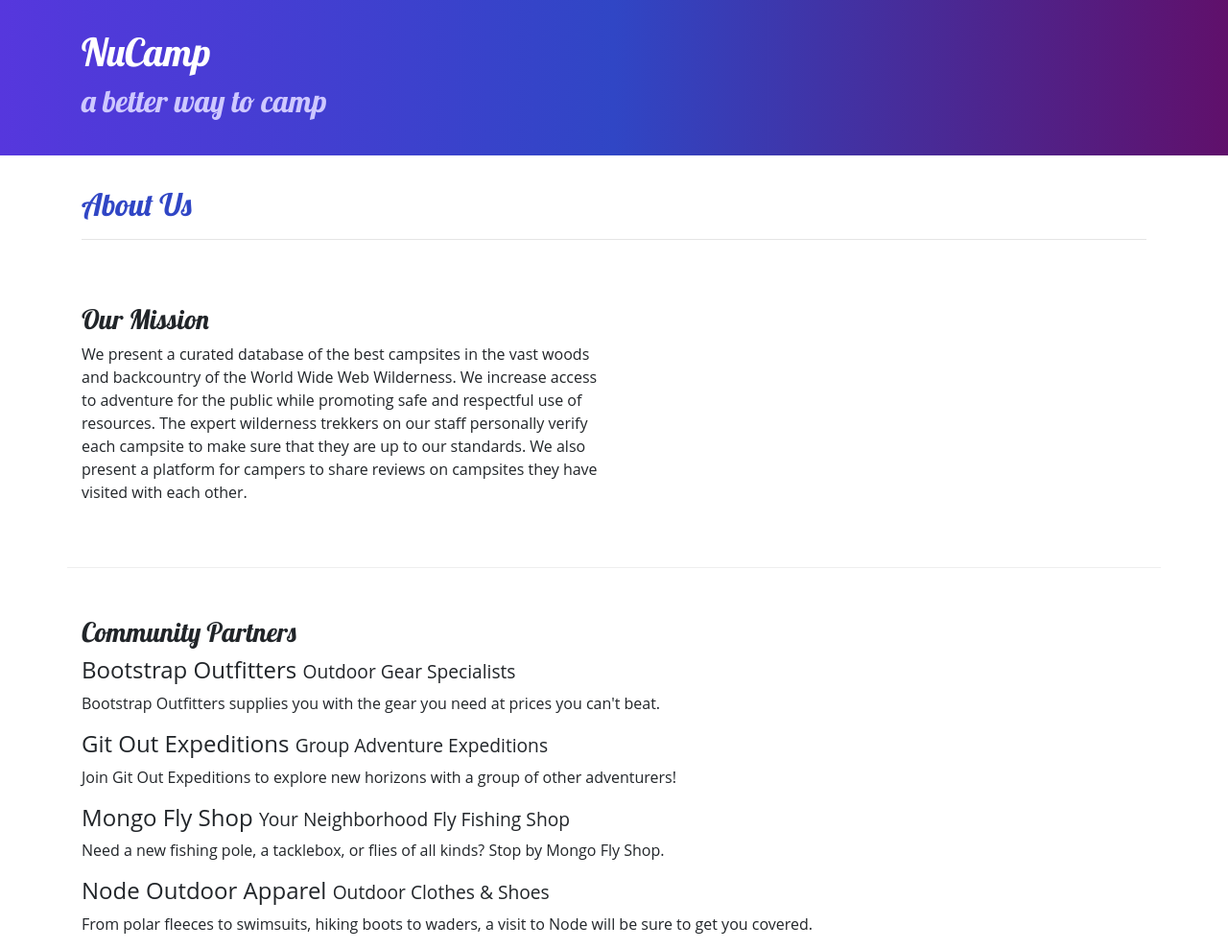
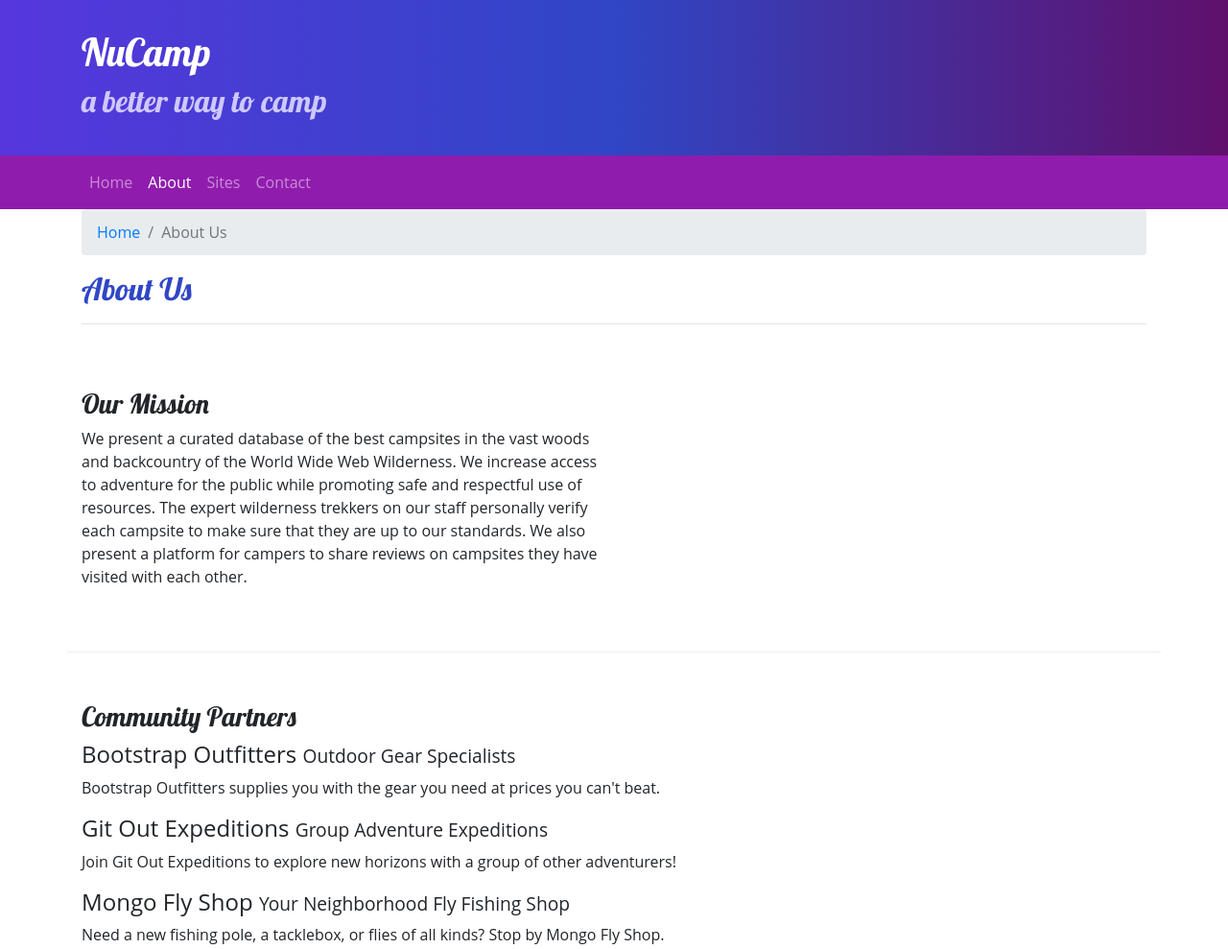
Before and after one commit to benjamindaniels21/nucampsite1, a website: page aboutus.html in a window 1280 px wide. Shown: the top 989 px of the page at 96% size. Drawn offline with nearby package versions, Linux system fonts and the light colour scheme.

Commit message:
"week 2 updates to index and aboutus"

```diff
--- a/aboutus.html
+++ b/aboutus.html
@@ -9,7 +9,7 @@
  <link rel="preconnect" href="https://fonts.googleapis.com">
  <link rel="preconnect" href="https://fonts.gstatic.com" crossorigin>
  <link href="https://fonts.googleapis.com/css2?family=Lobster&display=swap" rel="stylesheet">
-
+ <link rel="stylesheet" href="node_modules/font-awesome/css/font-awesome.min.css" />
  <link rel="stylesheet" href="node_modules/bootstrap/dist/css/bootstrap.min.css" />
  <link rel="stylesheet" href="./css/styles.css">
     <title>NuCamp: A Better Way To Camp</title>
@@ -24,13 +24,31 @@
                     <h1>NuCamp</h1>
                     <h2>a better way to camp</h2>
                 </div>
-            </div>
+            </d v>
         </div>
     </header>
 
+    <nav class="navbar navbar-expand-sm navbar-dark sticky-top">
+        <div class="container">
+             <button class="navbar-toggler ml-auto" type="button" data-toggle="collapse" data-target="#nucampNavbar"><span class="navbar-toggler-icon"></span></button>
+             <div class="collapse navbar-collapse" id="nucampNavbar">
+                 <ul class="navbar-nav">
+                     <li class="nav-item"><a class="nav-link" href= "index.html">Home</a></li>
+                     <li class="nav-item active"><a class="nav-link" href= "#">About</a></li>
+                     <li class="nav-item"><a class="nav-link" href= "#">Sites</a></li>
+                     <li class="nav-item"><a class="nav-link" href= "#">Contact</a></li>
+                 </ul>
+             </div>
+         </div>
+     </nav>
+
     <div class="container">
         <div class="row">
-            <div class="col-12">
+            <div class="col">
+                <ol class="breadcrumb">
+                    <li class="breadcrumb-item"><a href="index.html">Home</a></li>
+                    <li class="breadcrumb-item active">About Us</li>
+                </ol>
                <h2>About Us</h2>
                <hr />
             </div>
--- a/css/styles.css
+++ b/css/styles.css
@@ -20,6 +20,7 @@ footer {
 }
 
 .jumbotron {
+    margin: 0;
     padding: 30px;
     background-image: linear-gradient(to right, #5637DD, #3046C5, #60106B);
     color: white;
@@ -30,3 +31,7 @@ footer {
     border-bottom: 1px ridge;
     min-height: 200px;
 }
+
+.navbar {
+    background-color: #901CAD;
+}
--- a/package.json
+++ b/package.json
@@ -15,6 +15,7 @@
   },
   "dependencies": {
     "bootstrap": "^4.5.2",
+    "font-awesome": "^4.7.0",
     "jquery": "^3.5.1",
     "popper.js": "^1.16.1"
   }
```
Also changed, not shown: index.html (+17 -0 lines), index2.html (deleted), 2 other files.
